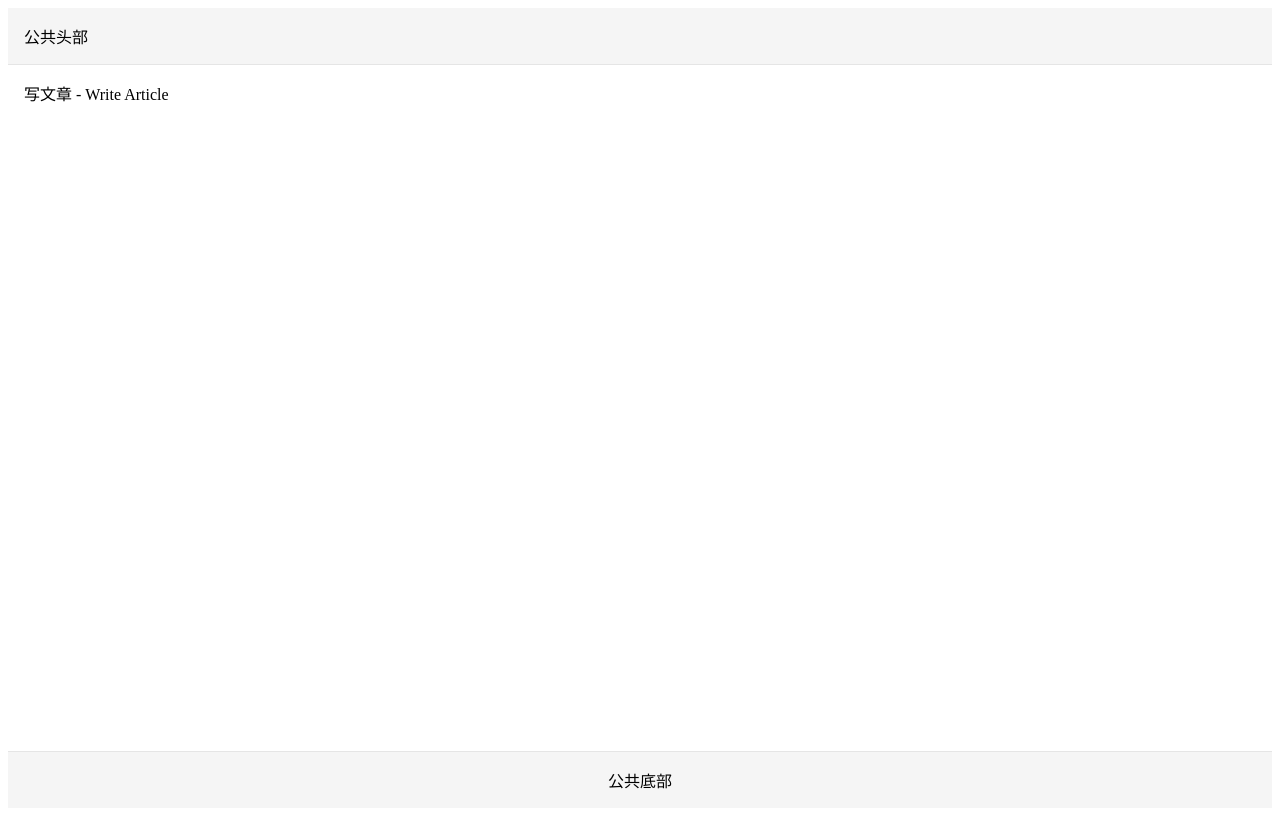
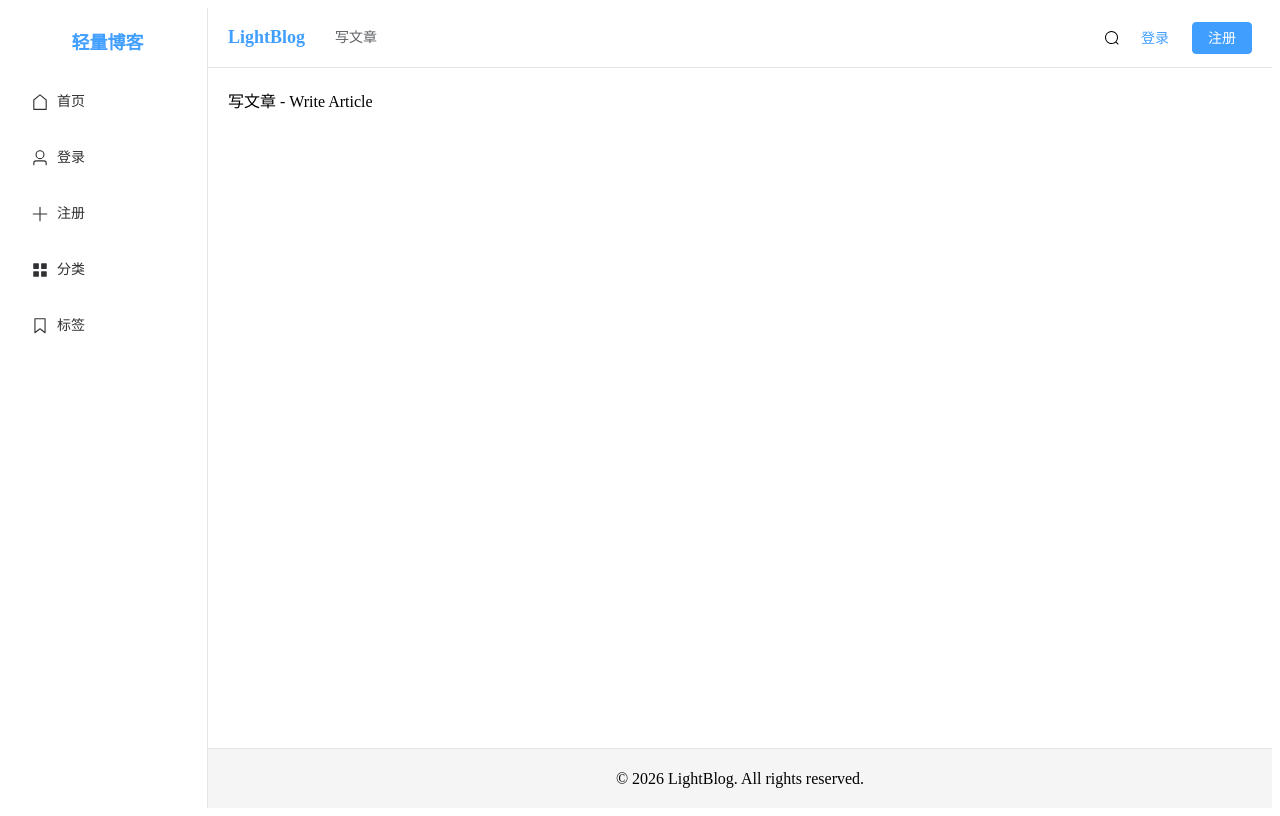
Before and after one commit to lanxiaole/LightBlog, a Vue app in the folder client/: page /write in a window 1280 px wide. Built offline with nearby package versions, Linux system fonts and the light colour scheme; sample sign-in values are in the browser's storage; the HTML template or start-up script is replaced by a standard one.

Commit message:
添加左侧导航栏，面包屑导航，调整顶部导航样式，调整主页面样式

```diff
--- a/client/src/router/index.ts
+++ b/client/src/router/index.ts
@@ -7,42 +7,42 @@ const router = createRouter({
       path: '/',
       component: () => import('@/views/layouts/DefaultLayout.vue'),
       children: [
-        { path: '', name: 'home', component: () => import('@/views/home/Home.vue') },
-        { path: 'login', name: 'login', component: () => import('@/views/auth/Login.vue') },
-        { path: 'register', name: 'register', component: () => import('@/views/auth/Register.vue') },
-        { path: 'article/:id', name: 'article-detail', component: () => import('@/views/article/Detail.vue') },
-        { path: 'category/:name', name: 'category', component: () => import('@/views/category/List.vue') },
-        { path: 'tag/:name', name: 'tag', component: () => import('@/views/tag/List.vue') },
-        { path: 'search', name: 'search', component: () => import('@/views/search/Search.vue') },
-        { path: 'settings', name: 'settings', component: () => import('@/views/settings/Settings.vue'), meta: { requiresAuth: true } },
-        { path: 'write', name: 'write', component: () => import('@/views/article/Write.vue'), meta: { requiresAuth: true } },
-        { path: 'edit/:id', name: 'edit', component: () => import('@/views/article/Edit.vue'), meta: { requiresAuth: true } },
-        { path: 'notifications', name: 'notifications', component: () => import('@/views/notifications/Notifications.vue'), meta: { requiresAuth: true } }
+        { path: '', name: 'home', component: () => import('@/views/home/Home.vue'), meta: { title: '首页' } },
+        { path: 'login', name: 'login', component: () => import('@/views/auth/Login.vue'), meta: { title: '登录' } },
+        { path: 'register', name: 'register', component: () => import('@/views/auth/Register.vue'), meta: { title: '注册' } },
+        { path: 'article/:id', name: 'article-detail', component: () => import('@/views/article/Detail.vue'), meta: { title: '文章详情' } },
+        { path: 'category/:name', name: 'category', component: () => import('@/views/category/List.vue'), meta: { title: '分类' } },
+        { path: 'tag/:name', name: 'tag', component: () => import('@/views/tag/List.vue'), meta: { title: '标签' } },
+        { path: 'search', name: 'search', component: () => import('@/views/search/Search.vue'), meta: { title: '搜索' } },
+        { path: 'settings', name: 'settings', component: () => import('@/views/settings/Settings.vue'), meta: { requiresAuth: true, title: '设置' } },
+        { path: 'write', name: 'write', component: () => import('@/views/article/Write.vue'), meta: { requiresAuth: true, title: '写文章' } },
+        { path: 'edit/:id', name: 'edit', component: () => import('@/views/article/Edit.vue'), meta: { requiresAuth: true, title: '编辑文章' } },
+        { path: 'notifications', name: 'notifications', component: () => import('@/views/notifications/Notifications.vue'), meta: { requiresAuth: true, title: '消息中心' } }
       ]
     },
     {
       path: '/user/:username',
       component: () => import('@/views/layouts/UserLayout.vue'),
       children: [
-        { path: '', name: 'user-profile', component: () => import('@/views/user/Profile.vue') },
-        { path: 'followers', name: 'user-followers', component: () => import('@/views/user/Followers.vue') },
-        { path: 'following', name: 'user-following', component: () => import('@/views/user/Following.vue') },
-        { path: 'about', name: 'user-about', component: () => import('@/views/user/About.vue') }
+        { path: '', name: 'user-profile', component: () => import('@/views/user/Profile.vue'), meta: { title: '个人主页' } },
+        { path: 'followers', name: 'user-followers', component: () => import('@/views/user/Followers.vue'), meta: { title: '关注者' } },
+        { path: 'following', name: 'user-following', component: () => import('@/views/user/Following.vue'), meta: { title: '关注' } },
+        { path: 'about', name: 'user-about', component: () => import('@/views/user/About.vue'), meta: { title: '关于' } }
       ]
     },
     {
       path: '/admin',
       component: () => import('@/views/layouts/AdminLayout.vue'),
-      meta: { requiresAuth: true },
+      meta: { requiresAuth: true, title: '后台管理' },
       children: [
-        { path: '', name: 'admin-dashboard', component: () => import('@/views/admin/Dashboard.vue') },
-        { path: 'users', name: 'admin-users', component: () => import('@/views/admin/Users.vue') },
-        { path: 'articles', name: 'admin-articles', component: () => import('@/views/admin/Articles.vue') },
-        { path: 'categories', name: 'admin-categories', component: () => import('@/views/admin/Categories.vue') },
-        { path: 'tags', name: 'admin-tags', component: () => import('@/views/admin/Tags.vue') }
+        { path: '', name: 'admin-dashboard', component: () => import('@/views/admin/Dashboard.vue'), meta: { title: '仪表盘' } },
+        { path: 'users', name: 'admin-users', component: () => import('@/views/admin/Users.vue'), meta: { title: '用户管理' } },
+        { path: 'articles', name: 'admin-articles', component: () => import('@/views/admin/Articles.vue'), meta: { title: '文章管理' } },
+        { path: 'categories', name: 'admin-categories', component: () => import('@/views/admin/Categories.vue'), meta: { title: '分类管理' } },
+        { path: 'tags', name: 'admin-tags', component: () => import('@/views/admin/Tags.vue'), meta: { title: '标签管理' } }
       ]
     },
-    { path: '/:pathMatch(.*)*', name: 'not-found', component: () => import('@/views/error/NotFound.vue') }
+    { path: '/:pathMatch(.*)*', name: 'not-found', component: () => import('@/views/error/NotFound.vue'), meta: { title: '404' } }
   ]
 })
 
--- a/client/src/views/home/Home.vue
+++ b/client/src/views/home/Home.vue
@@ -50,6 +50,9 @@
             :page-sizes="[10, 20, 50]"
             layout="total, sizes, prev, pager, next, jumper"
             :total="total"
+            prev-text="上一页"
+            next-text="下一页"
+            :pager-count="5"
             @size-change="handleSizeChange"
             @current-change="handleCurrentChange"
           />
@@ -186,7 +189,7 @@ onMounted(() => {
 }
 
 .sidebar {
-  width: 300px;
+  width: 200px;
   flex-shrink: 0;
 }
 
--- a/client/src/views/layouts/DefaultLayout.vue
+++ b/client/src/views/layouts/DefaultLayout.vue
@@ -1,38 +1,181 @@
 <script setup lang="ts">
+import { computed } from 'vue';
+import { House, User, Plus, Edit, Search, UserFilled, ArrowDown, CollectionTag, Menu } from '@element-plus/icons-vue';
+import { useUserStore } from '@/stores/user';
+import { useRoute, useRouter } from 'vue-router';
+
+// 获取用户 store
+const userStore = useUserStore();
+// 获取当前路由
+const route = useRoute();
+// 获取路由实例
+const router = useRouter();
+
+// 生成面包屑数据
+const breadcrumbItems = computed(() => {
+  // 过滤掉没有 title 的路由
+  return route.matched.filter(item => item.meta.title).map(item => {
+    // 对于根路径，直接使用 '/' 作为路径
+    if (item.path === '') {
+      return {
+        title: item.meta.title,
+        path: '/'
+      };
+    }
+    // 对于其他路径，使用实际路径
+    return {
+      title: item.meta.title,
+      path: item.path
+    };
+  });
+});
 </script>
 
 <template>
-  <div class="default-layout">
-    <header>公共头部</header>
-    <main>
-      <router-view />
-    </main>
-    <footer>公共底部</footer>
-  </div>
+  <el-container class="default-layout" style="min-height: 100vh;">
+    <!-- 左侧导航栏 -->
+    <el-aside width="200px" style="background-color: #fff; border-right: 1px solid #e5e5e5;">
+      <div class="logo" style="padding: 20px; text-align: center; font-size: 18px; font-weight: bold; background-color: #fff;">
+        轻量博客
+      </div>
+      <el-menu
+        :default-active="$route.path"
+        class="el-menu-vertical-demo"
+        router
+        style="height: calc(100vh - 72px);"
+      >
+        <!-- 首页 -->
+        <el-menu-item index="/">
+          <el-icon><House /></el-icon>
+          <span>首页</span>
+        </el-menu-item>
+
+        <!-- 登录后显示 -->
+        <template v-if="userStore.isLoggedIn && userStore.userInfo">
+          <!-- 个人中心 -->
+          <el-menu-item :index="`/user/${userStore.userInfo.username}`">
+            <el-icon><User /></el-icon>
+            <span>个人中心</span>
+          </el-menu-item>
+
+          <!-- 写文章 -->
+          <el-menu-item index="/write">
+            <el-icon><Edit /></el-icon>
+            <span>写文章</span>
+          </el-menu-item>
+        </template>
+
+        <!-- 未登录显示 -->
+        <template v-else>
+          <el-menu-item index="/login">
+            <el-icon><User /></el-icon>
+            <span>登录</span>
+          </el-menu-item>
+          <el-menu-item index="/register">
+            <el-icon><Plus /></el-icon>
+            <span>注册</span>
+          </el-menu-item>
+        </template>
+
+        <!-- 分类（占位） -->
+        <el-menu-item index="/category">
+          <el-icon><Menu /></el-icon>
+          <span>分类</span>
+        </el-menu-item>
+
+        <!-- 标签（占位） -->
+        <el-menu-item index="/tag">
+          <el-icon><CollectionTag /></el-icon>
+          <span>标签</span>
+        </el-menu-item>
+      </el-menu>
+    </el-aside>
+
+    <!-- 右侧内容区 -->
+    <el-container>
+      <!-- 顶部栏 -->
+      <el-header height="60px" style="background-color: #fff; border-bottom: 1px solid #e5e5e5; display: flex; align-items: center; justify-content: space-between;">
+        <!-- 左侧：logo 和面包屑 -->
+        <div style="display: flex; align-items: center;">
+          <div class="logo" style="font-size: 18px; font-weight: bold; margin-right: 30px;">
+            LightBlog
+          </div>
+          <el-breadcrumb separator="/">
+            <el-breadcrumb-item v-for="(item, index) in breadcrumbItems" :key="index" :to="item.path">
+              {{ item.title }}
+            </el-breadcrumb-item>
+          </el-breadcrumb>
+        </div>
+
+        <!-- 右侧：用户信息 -->
+        <div style="display: flex; align-items: center;">
+          <el-icon class="search-icon" style="margin-right: 20px; cursor: pointer;">
+            <Search />
+          </el-icon>
+
+          <!-- 登录后显示 -->
+        <template v-if="userStore.isLoggedIn && userStore.userInfo">
+          <el-dropdown>
+            <span class="el-dropdown-link" style="display: flex; align-items: center; cursor: pointer;">
+              <el-avatar
+                size="small"
+                style="margin-right: 10px;"
+                :src="userStore.userInfo.avatar"
+              >
+                <template #default>
+                  <el-icon><UserFilled /></el-icon>
+                </template>
+              </el-avatar>
+              <span style="margin-right: 5px;">{{ userStore.userInfo.username }}</span>
+              <el-icon class="el-icon--right">
+                <ArrowDown />
+              </el-icon>
+            </span>
+            <template #dropdown>
+              <el-dropdown-menu>
+                <el-dropdown-item @click="router.push(`/user/${userStore.userInfo.username}`)">个人中心</el-dropdown-item>
+                <el-dropdown-item @click="router.push('/settings')">设置</el-dropdown-item>
+                <el-dropdown-item divided @click="userStore.logout()">退出登录</el-dropdown-item>
+              </el-dropdown-menu>
+            </template>
+          </el-dropdown>
+        </template>
+
+        <!-- 未登录显示 -->
+        <template v-else>
+          <el-button type="text" @click="router.push('/login')" style="margin-right: 10px;">登录</el-button>
+          <el-button type="primary" @click="router.push('/register')">注册</el-button>
+        </template>
+        </div>
+      </el-header>
+
+      <!-- 主要内容区 -->
+      <el-main style="padding: 20px;">
+        <router-view />
+      </el-main>
+
+      <!-- 底部版权信息 -->
+      <el-footer height="60px" style="background-color: #f5f5f5; border-top: 1px solid #e5e5e5; text-align: center; line-height: 60px;">
+        © 2026 LightBlog. All rights reserved.
+      </el-footer>
+    </el-container>
+  </el-container>
 </template>
 
 <style scoped>
 .default-layout {
-  display: flex;
-  flex-direction: column;
   min-height: 100vh;
 }
 
-header {
-  padding: 1rem;
-  background-color: #f5f5f5;
-  border-bottom: 1px solid #e5e5e5;
+.el-menu-vertical-demo {
+  border-right: none;
 }
 
-main {
-  flex: 1;
-  padding: 1rem;
+.logo {
+  color: #409eff;
 }
 
-footer {
-  padding: 1rem;
-  background-color: #f5f5f5;
-  border-top: 1px solid #e5e5e5;
-  text-align: center;
+.search-icon:hover {
+  color: #409eff;
 }
 </style>
```
